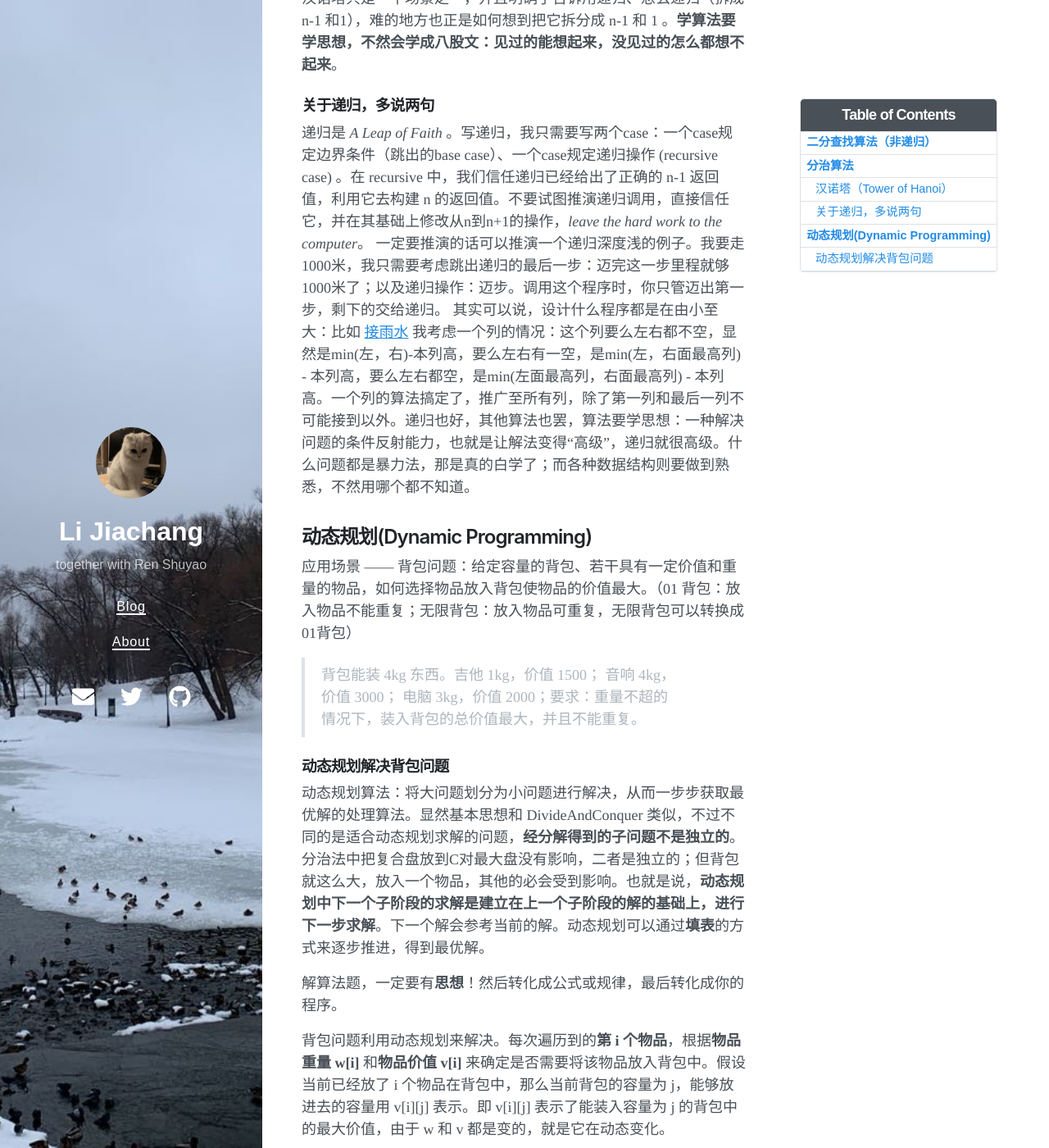
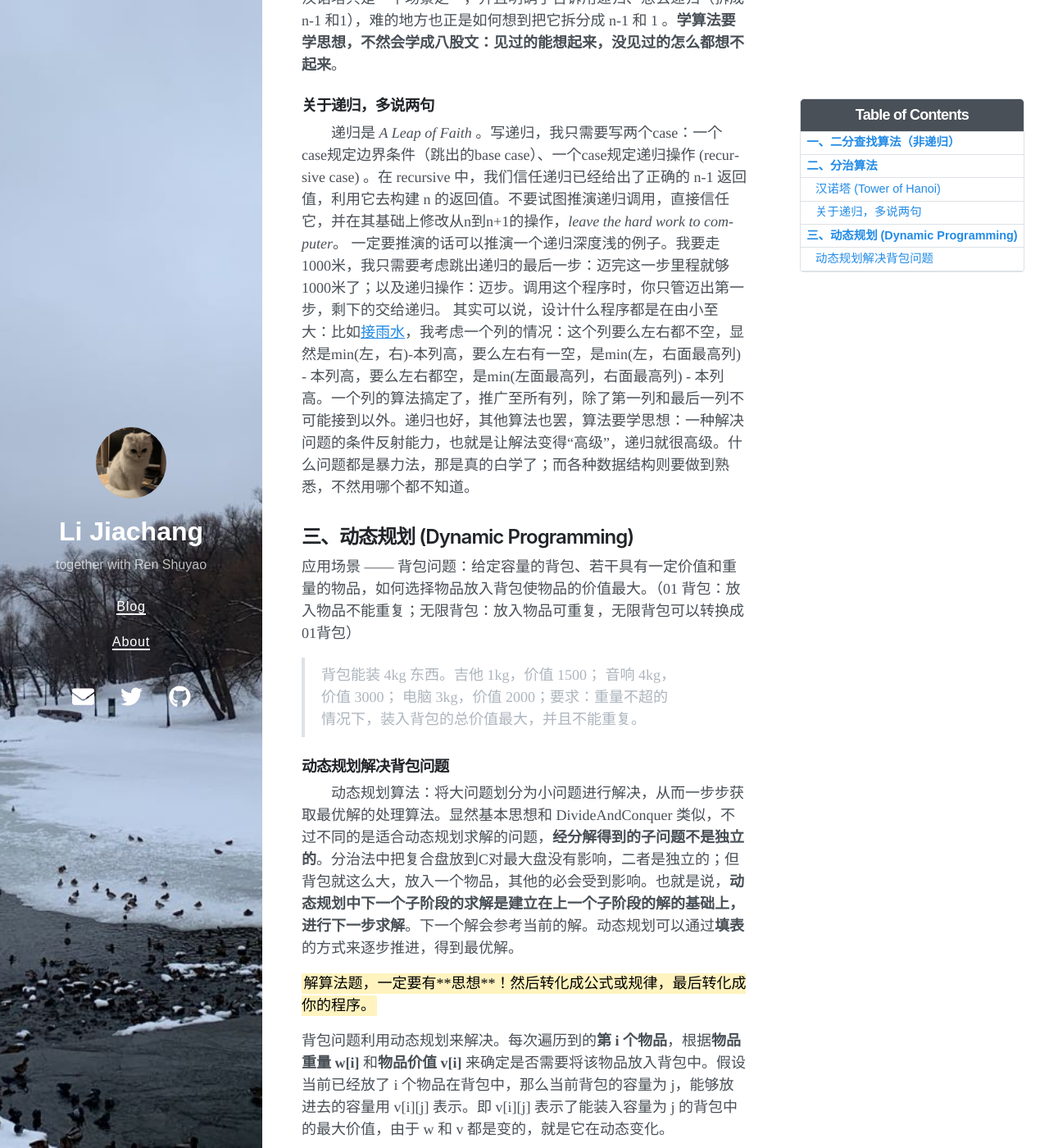
Before and after one commit to Jeremy1Lee/Jeremy1Lee.github.io, a Jekyll site: the page built from _posts/2022-10-03-ten-algorithms.md, in a window 1280 px wide and 1400 px high, scrolled down 4441 px. Shown: the whole window at 82% size. Built offline with Jekyll 4.4.1, drawn with Linux system fonts in a browser that asks for light colours; nearby versions of some CDN libraries; some of the changed text lies outside the part shown.

Commit message:
Update 2022-10-03-ten-algorithms.md

```diff
--- a/_posts/2022-10-03-ten-algorithms.md
+++ b/_posts/2022-10-03-ten-algorithms.md
@@ -11,7 +11,7 @@ toc: true
 将数据结构使用到实际场景，解决一个问题，重点在于算法。
 {: .message }
 
-## 二分查找算法（非递归）
+## 一、二分查找算法（非递归）
 
 二分查找法只适用于从**有序**的数列中查找（比如数字和字母等），将数列 **排序后** 再进行查找。二分查找法的运行时间为对数时间 O(log2n)，n为数组长度，即查找到目标位置最多只需要 log2n 步。假设从 0~99 的队列（100 个数，即 n = 100），中查找数： 30，则需要查找的步数为 log2 100，即最多需要查找 7 次。
 
@@ -65,7 +65,7 @@ public static int binSearchLoop(int[] arr, int target){
 
 既然 while 里 low 给了 ≤ high，那么大概率会有 **low = high** 的时候，此时进入循环，mid = low = high ，也就是说，mid 和 high 下标对应的值都被查找过了，也在查找的考虑范围之内。考虑到这个，每次缩小区间的时候只需要将 low 和 high 分别更新成 mid + 1 和 mid - 1 即可，因为 mid 所对应的下标有专属于它的条件判断。
 
-## 分治算法
+## 二、分治算法
 
 字面上的解释是 **分而治之**，把一个复杂的问题 **分成两个或更多的相同或相似的子问题，再把子问题分成更小的子问题**.... 直到最后子问题可以简单的直接求解，原问题的解即 **子问题的解的合并**。“分治”是很多高效算法的基础，比如 排序算法（快排、归并排序），傅里叶变换、快速傅里叶变换。
 
@@ -112,11 +112,11 @@ return(T)
 
 {% endhighlight %}
 
-### 汉诺塔（Tower of Hanoi）
+### 汉诺塔 (Tower of Hanoi)
 
-[汉诺塔：](https://baike.baidu.com/item/%E6%B1%89%E8%AF%BA%E5%A1%94/3468295?fr=aladdin#3_2) 三根柱子，在一根柱子上从下往上按照大小顺序摞着 64 片盘。把圆盘从下面开始按大小顺序重新摆放在另一根柱子上。规定，在小圆盘上不能放大圆盘，一次只能移动一个圆盘。
+&emsp;&emsp;[汉诺塔](https://baike.baidu.com/item/%E6%B1%89%E8%AF%BA%E5%A1%94/3468295?fr=aladdin#3_2) ：三根柱子，在一根柱子上从下往上按照大小顺序摞着 64 片盘。把圆盘从下面开始按大小顺序重新摆放在另一根柱子上。规定，在小圆盘上不能放大圆盘，一次只能移动一个圆盘。
 
-假设初始有 n 个盘，无非是 n-1 个复合盘和 1 个大盘的两盘问题，而 n-1 个盘又是 n-2 个复合盘和 1 个大盘的两盘问题 ... 直到只有两个盘，这非常简单。试图推敲 n 个盘（n大于5）非常困难，人脑也会栈溢出，但是递归会一直不厌其烦地将 n 个盘解决到两个盘的情况，进而全盘皆活。
+&emsp;&emsp;假设初始有 n 个盘，无非是 n-1 个复合盘和 1 个大盘的两盘问题，而 n-1 个盘又是 n-2 个复合盘和 1 个大盘的两盘问题 ... 直到只有两个盘，这非常简单。试图推敲 n 个盘（n大于5）非常困难，人脑也会栈溢出，但是递归会一直不厌其烦地将 n 个盘解决到两个盘的情况，进而全盘皆活。
 
 思路分析（柱子 A，B，C ）：
 
@@ -163,10 +163,10 @@ public static void hanoiTower(int num, char a, char b, char c){
 
 ### 关于递归，多说两句
 
-递归是 *A Leap of Faith* 。写递归，我只需要写两个case：一个case规定边界条件（跳出的base case）、一个case规定递归操作 (recursive case) 。在 recursive 中，我们信任递归已经给出了正确的 n-1 返回值，利用它去构建 n 的返回值。不要试图推演递归调用，直接信任它，并在其基础上修改从n到n+1的操作，*leave the hard work to the computer*。 一定要推演的话可以推演一个递归深度浅的例子。我要走1000米，我只需要考虑跳出递归的最后一步：迈完这一步里程就够1000米了；以及递归操作：迈步。调用这个程序时，你只管迈出第一步，剩下的交给递归。
-其实可以说，设计什么程序都是在由小至大：比如 [接雨水](https://leetcode.cn/problems/trapping-rain-water/) 我考虑一个列的情况：这个列要么左右都不空，显然是min(左，右)-本列高，要么左右有一空，是min(左，右面最高列) - 本列高，要么左右都空，是min(左面最高列，右面最高列) - 本列高。一个列的算法搞定了，推广至所有列，除了第一列和最后一列不可能接到以外。递归也好，其他算法也罢，算法要学思想：一种解决问题的条件反射能力，也就是让解法变得“高级”，递归就很高级。什么问题都是暴力法，那是真的白学了；而各种数据结构则要做到熟悉，不然用哪个都不知道。
+&emsp;&emsp;递归是 *A Leap of Faith* 。写递归，我只需要写两个case：一个case规定边界条件（跳出的base case）、一个case规定递归操作 (recursive case) 。在 recursive 中，我们信任递归已经给出了正确的 n-1 返回值，利用它去构建 n 的返回值。不要试图推演递归调用，直接信任它，并在其基础上修改从n到n+1的操作，*leave the hard work to computer*。 一定要推演的话可以推演一个递归深度浅的例子。我要走1000米，我只需要考虑跳出递归的最后一步：迈完这一步里程就够1000米了；以及递归操作：迈步。调用这个程序时，你只管迈出第一步，剩下的交给递归。
+其实可以说，设计什么程序都是在由小至大：比如[接雨水](https://leetcode.cn/problems/trapping-rain-water/)，我考虑一个列的情况：这个列要么左右都不空，显然是min(左，右)-本列高，要么左右有一空，是min(左，右面最高列) - 本列高，要么左右都空，是min(左面最高列，右面最高列) - 本列高。一个列的算法搞定了，推广至所有列，除了第一列和最后一列不可能接到以外。递归也好，其他算法也罢，算法要学思想：一种解决问题的条件反射能力，也就是让解法变得“高级”，递归就很高级。什么问题都是暴力法，那是真的白学了；而各种数据结构则要做到熟悉，不然用哪个都不知道。
 
-## 动态规划(Dynamic Programming)
+## 三、动态规划 (Dynamic Programming)
 
 应用场景 —— 背包问题：给定容量的背包、若干具有一定价值和重量的物品，如何选择物品放入背包使物品的价值最大。（01 背包：放入物品不能重复；无限背包：放入物品可重复，无限背包可以转换成01背包）
 
@@ -174,9 +174,9 @@ public static void hanoiTower(int num, char a, char b, char c){
 
 ### 动态规划解决背包问题
 
-动态规划算法：将大问题划分为小问题进行解决，从而一步步获取最优解的处理算法。显然基本思想和 DivideAndConquer 类似，不过不同的是适合动态规划求解的问题，**经分解得到的子问题不是独立的**。分治法中把复合盘放到C对最大盘没有影响，二者是独立的；但背包就这么大，放入一个物品，其他的必会受到影响。也就是说，**动态规划中下一个子阶段的求解是建立在上一个子阶段的解的基础上，进行下一步求解**。下一个解会参考当前的解。动态规划可以通过**填表**的方式来逐步推进，得到最优解。
+&emsp;&emsp;动态规划算法：将大问题划分为小问题进行解决，从而一步步获取最优解的处理算法。显然基本思想和 DivideAndConquer 类似，不过不同的是适合动态规划求解的问题，**经分解得到的子问题不是独立的**。分治法中把复合盘放到C对最大盘没有影响，二者是独立的；但背包就这么大，放入一个物品，其他的必会受到影响。也就是说，**动态规划中下一个子阶段的求解是建立在上一个子阶段的解的基础上，进行下一步求解**。下一个解会参考当前的解。动态规划可以通过**填表**的方式来逐步推进，得到最优解。
 
-解算法题，一定要有**思想**！然后转化成公式或规律，最后转化成你的程序。
+<mark>解算法题，一定要有**思想**！然后转化成公式或规律，最后转化成你的程序。</mark>
 
 背包问题利用动态规划来解决。每次遍历到的**第 i 个物品**，根据**物品重量 w[i]** 和**物品价值 v[i]** 来确定是否需要将该物品放入背包中。假设当前已经放了 i 个物品在背包中，那么当前背包的容量为 j，能够放进去的容量用 v[i][j] 表示。即 v[i][j] 表示了能装入容量为 j 的背包中的最大价值，由于 w 和 v 都是变的，就是它在动态变化。
 
```
Also changed, not shown: other parts of _posts/2022-10-03-ten-algorithms.md (+1 -6 lines).
